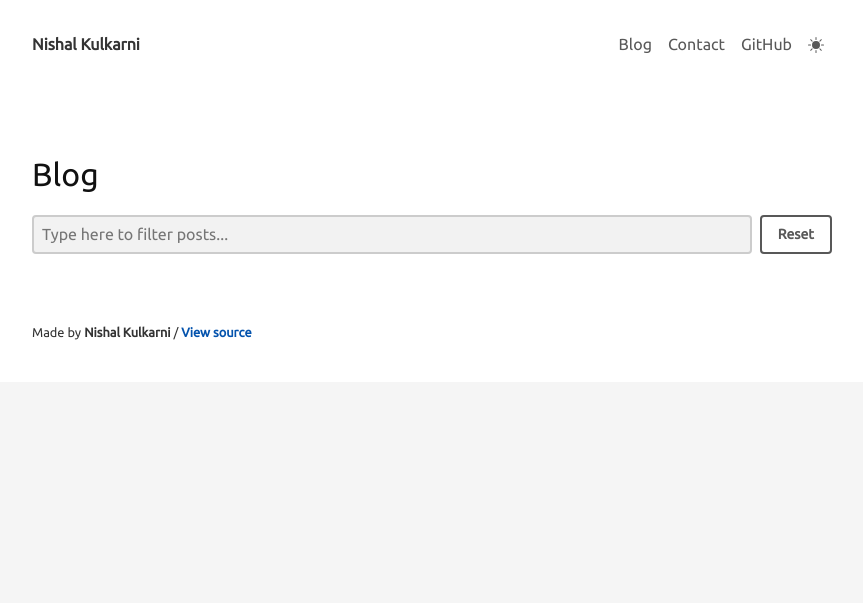
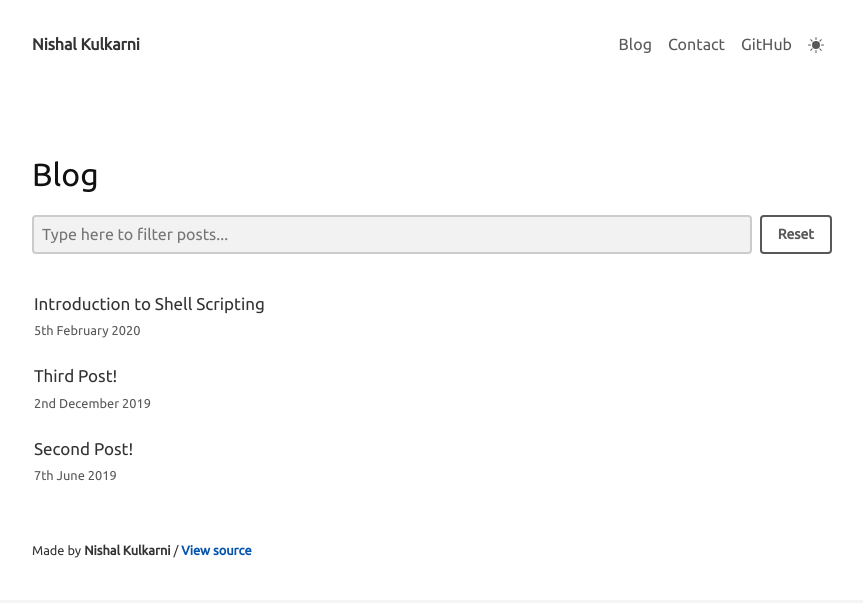
Before and after one commit to nishalkulkarni/nishalkulkarni.com, a Gatsby site: page /blog in a window 1280 px wide. Shown: the whole page, without its empty margins (208-1071 px from the left). Built offline with nearby package versions, Linux system fonts and the light colour scheme; Gatsby itself is replaced by a stand-in of ours.

Commit message:
Added Search feature

```diff
--- a/src/pages/blog.js
+++ b/src/pages/blog.js
@@ -1,10 +1,10 @@
-import React from "react"
+import React, { useState } from "react"
 import Layout from "../components/layout"
 import { graphql, Link } from "gatsby"
 import styled from "styled-components"
 import { GrayButton } from "../components/buttons"
 
-const SearchForm = styled.form`
+const SearchBox = styled.div`
   margin-bottom: 1.75rem;
   display: flex;
   align-content: center;
@@ -30,25 +30,115 @@ const SearchInput = styled.input`
 const ResetButton = styled(GrayButton)`
   margin-left: 0.5rem;
 `
+const PostWrapper = styled.div`
+  margin-bottom: 0.25rem;
+`
+
+const ArticleLink = styled(Link)`
+  padding: 0.375rem 1.25rem;
+  margin: 0 -1.25rem;
+  display: block;
+  color: ${props => props.theme.textWeight2};
+
+  border: 0.125rem solid ${props => props.theme.primaryBgColor};
+
+  :hover,
+  :active,
+  :focus {
+    border-radius: 0.25rem;
+    border: 0.125rem solid ${props => props.theme.blueColor};
+    text-decoration: underline;
+    background: rgba(81, 124, 252, 0.08);
+    color: ${props => props.theme.textWeight1};
+  }
+`
+const ArticleTitle = styled.h3`
+  font-size: 1.0625rem;
+  font-weight: 400;
+`
+const ArticleDate = styled.small`
+  font-weight: 500;
+  color: ${props => props.theme.textWeight3};
+`
 
 const BlogPage = ({ data }) => {
+  const allPosts = data.allMdx.nodes
+
+  const emptyQuery = ""
+  const [state, setState] = useState({
+    filteredData: [],
+    query: emptyQuery,
+  })
+
+  const handleInputChange = event => {
+    const query = event.target.value
+    const posts = data.allMdx.nodes || []
+
+    const filteredData = posts.filter(post => {
+      const { title, tags } = post.frontmatter
+
+      return (
+        title.toLowerCase().includes(query.toLowerCase()) ||
+        (tags && tags.join("").toLowerCase().includes(query.toLowerCase()))
+      )
+    })
+
+    setState({
+      query,
+      filteredData,
+    })
+  }
+
+  const { filteredData, query } = state
+  const hasSearchResults = filteredData && query !== emptyQuery
+  const posts = hasSearchResults ? filteredData : allPosts
+
   return (
     <Layout>
       <h1>Blog</h1>
 
-      <SearchForm id="articleSearch">
+      <SearchBox>
         <SearchInput
           id="search-input"
           type="text"
           name="searchTerm"
           placeholder="Type here to filter posts..."
+          onChange={handleInputChange}
         />
         <ResetButton type="reset">Reset</ResetButton>
-      </SearchForm>
+      </SearchBox>
 
-
+      {posts.map(({ id, frontmatter, fields }) => (
+        <PostWrapper key={id}>
+          <ArticleLink to={fields.slug}>
+            <ArticleTitle>{frontmatter.title}</ArticleTitle>
+            <ArticleDate>{frontmatter.date}</ArticleDate>
+          </ArticleLink>
+        </PostWrapper>
+      ))}
     </Layout>
   )
 }
 
 export default BlogPage
+
+export const pageQuery = graphql`
+  query {
+    allMdx(
+      sort: { fields: [frontmatter___date], order: DESC }
+      filter: { frontmatter: { published: { eq: true } } }
+    ) {
+      nodes {
+        id
+        frontmatter {
+          title
+          date(formatString: "Do MMMM YYYY")
+          tags
+        }
+        fields {
+          slug
+        }
+      }
+    }
+  }
+`
```
